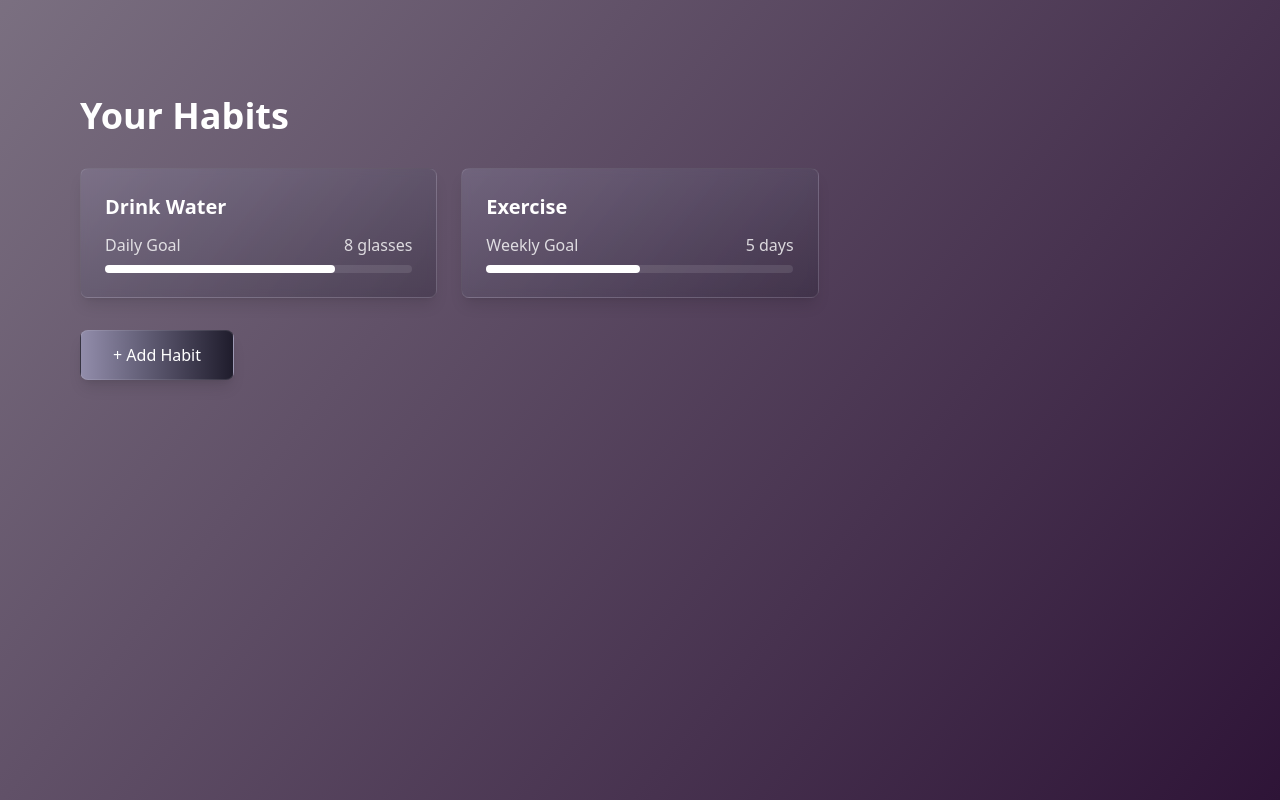
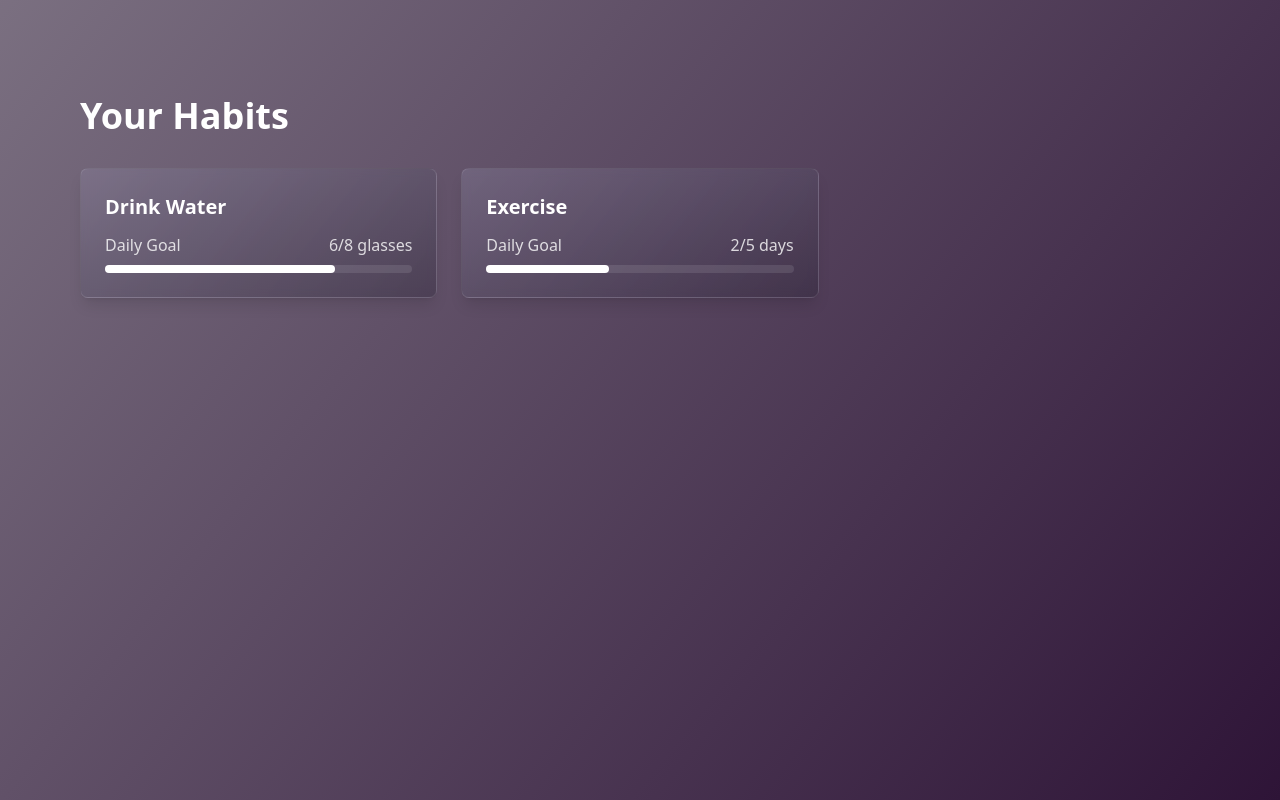
Before and after one commit to mohamedhhersi/wellness-tracker, a Next.js app: page / in a window 1280 px wide. Shown: the part 800-1600 px from the top of the page. Built offline with nearby package versions, Linux system fonts and the light colour scheme.

Commit message:
implemented dynamic habit rendering

```diff
--- a/components/HabitTracking.tsx
+++ b/components/HabitTracking.tsx
@@ -1,9 +1,33 @@
-// Import necessary libraries
-import React from "react";
+import React, { useState } from "react";
 import { motion } from "framer-motion";
 
-// Define the HabitTracking component
+interface Habit {
+  id: number;
+  name: string;
+  goal: number; // Total goal (e.g., 8 glasses, 5 days)
+  progress: number; // Current progress
+  unit: string; // Unit (e.g., "glasses", "days")
+}
+
 const HabitTracking: React.FC = () => {
+  // State to store habits
+  const [habits, setHabits] = useState<Habit[]>([
+    {
+      id: 1,
+      name: "Drink Water",
+      goal: 8,
+      progress: 6,
+      unit: "glasses",
+    },
+    {
+      id: 2,
+      name: "Exercise",
+      goal: 5,
+      progress: 2,
+      unit: "days",
+    },
+  ]);
+
   return (
     <div className="min-h-screen w-full pt-24 pb-12">
       <div className="max-w-6xl mx-auto px-4">
@@ -19,8 +43,9 @@ const HabitTracking: React.FC = () => {
 
         {/* Habits Grid */}
         <div className="grid grid-cols-1 md:grid-cols-2 lg:grid-cols-3 gap-6 mb-8">
-          {/* Habit Cards */}
+          {habits.map((habit) => (
             <motion.div
+              key={habit.id}
               className="bg-gradient-to-br from-steel-gray/30 to-dark-purple/30 backdrop-blur-sm
                          p-6 rounded-lg shadow-lg border border-white/10"
               initial={{ opacity: 0, scale: 0.9 }}
@@ -29,57 +54,30 @@ const HabitTracking: React.FC = () => {
               whileHover={{ scale: 1.02, transition: { duration: 0.2 } }}
             >
               <h3 className="text-xl font-semibold text-white mb-3">
-              Drink Water
+                {habit.name}
               </h3>
               <div className="space-y-2">
                 <div className="flex items-center justify-between text-white/80">
                   <span>Daily Goal</span>
-                <span>8 glasses</span>
+                  <span>
+                    {habit.progress}/{habit.goal} {habit.unit}
+                  </span>
                 </div>
                 <div className="w-full bg-white/10 rounded-full h-2">
-                <div className="bg-white w-3/4 h-2 rounded-full"></div>
+                  <div
+                    className="bg-white h-2 rounded-full"
+                    style={{
+                      width: `${(habit.progress / habit.goal) * 100}%`,
+                    }}
+                  ></div>
                 </div>
               </div>
             </motion.div>
-
-          <motion.div
-            className="bg-gradient-to-br from-steel-gray/30 to-dark-purple/30 backdrop-blur-sm
-                       p-6 rounded-lg shadow-lg border border-white/10"
-            initial={{ opacity: 0, scale: 0.9 }}
-            animate={{ opacity: 1, scale: 1 }}
-            transition={{ duration: 0.5, delay: 0.1 }}
-            whileHover={{ scale: 1.02, transition: { duration: 0.2 } }}
-          >
-            <h3 className="text-xl font-semibold text-white mb-3">Exercise</h3>
-            <div className="space-y-2">
-              <div className="flex items-center justify-between text-white/80">
-                <span>Weekly Goal</span>
-                <span>5 days</span>
+          ))}
         </div>
-              <div className="w-full bg-white/10 rounded-full h-2">
-                <div className="bg-white w-1/2 h-2 rounded-full"></div>
-              </div>
-            </div>
-          </motion.div>
-        </div>
-
-        {/* Add Habit Button */}
-        <motion.button
-          className="bg-gradient-to-r from-steel-gray to-dark-purple text-white
-                     px-8 py-3 rounded-lg shadow-lg hover:shadow-xl
-                     transition-all duration-300 border border-white/10"
-          whileHover={{ scale: 1.05 }}
-          whileTap={{ scale: 0.95 }}
-          initial={{ opacity: 0 }}
-          animate={{ opacity: 1 }}
-          transition={{ duration: 0.5, delay: 0.3 }}
-        >
-          + Add Habit
-        </motion.button>
       </div>
     </div>
   );
 };
 
-// Export the component
 export default HabitTracking;
```
Lines whose indentation alone changed are shown as unchanged.
